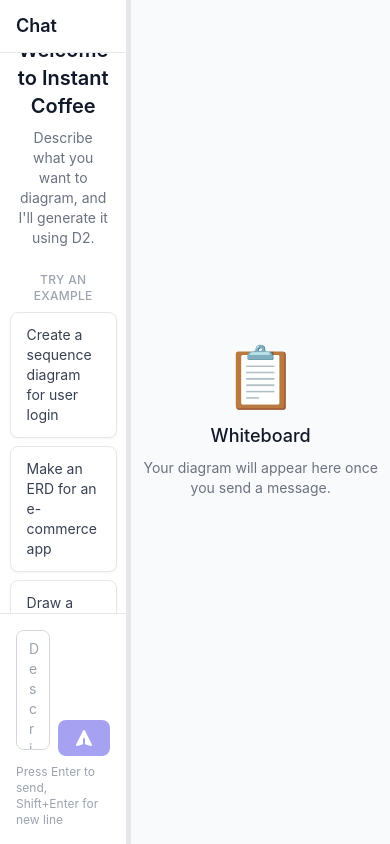
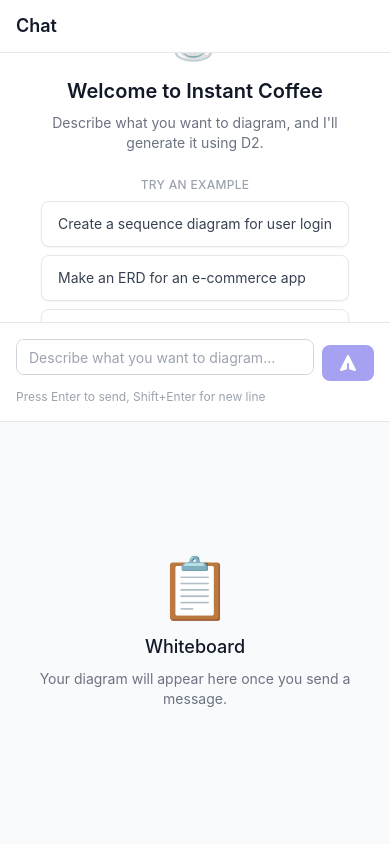
Before and after one commit to danmurf/instantcoffee, a React (Vite) app: page / in a window 390 px wide. Built offline with nearby package versions, Linux system fonts and the light colour scheme; the HTML template or start-up script is replaced by a standard one.

Commit message:
fix(01-02): add responsive behavior to Layout component
- Mobile: stacks vertically (chat top, whiteboard bottom)
- Desktop: side-by-side with draggable divider
- Uses md breakpoint (768px) for responsive behavior

```diff
--- a/src/components/Layout.tsx
+++ b/src/components/Layout.tsx
@@ -45,11 +45,36 @@
     };
   }, [isDragging]);
 
+  // Check if we're on desktop (md breakpoint = 768px)
+  const [isDesktop, setIsDesktop] = useState(false);
+
+  useEffect(() => {
+    const checkDesktop = () => {
+      setIsDesktop(window.innerWidth >= 768);
+    };
+
+    checkDesktop();
+    window.addEventListener('resize', checkDesktop);
+    return () => window.removeEventListener('resize', checkDesktop);
+  }, []);
+
   return (
     <div
       ref={containerRef}
       className="flex h-screen w-full bg-white"
     >
+      {/* Mobile: Stack vertically */}
+      <div className="flex w-full flex-col md:hidden">
+        <div className="h-1/2 overflow-hidden border-b border-gray-200">
+          {leftPanel}
+        </div>
+        <div className="h-1/2 overflow-hidden bg-gray-50">
+          {rightPanel}
+        </div>
+      </div>
+
+      {/* Desktop: Side-by-side with resizable divider */}
+      <div className="hidden md:flex md:w-full">
         {/* Left Panel */}
         <div
           className="h-full overflow-hidden border-r border-gray-200"
@@ -74,5 +99,6 @@
           {rightPanel}
         </div>
       </div>
+    </div>
   );
 }
```
Lines whose indentation alone changed are shown as unchanged.
